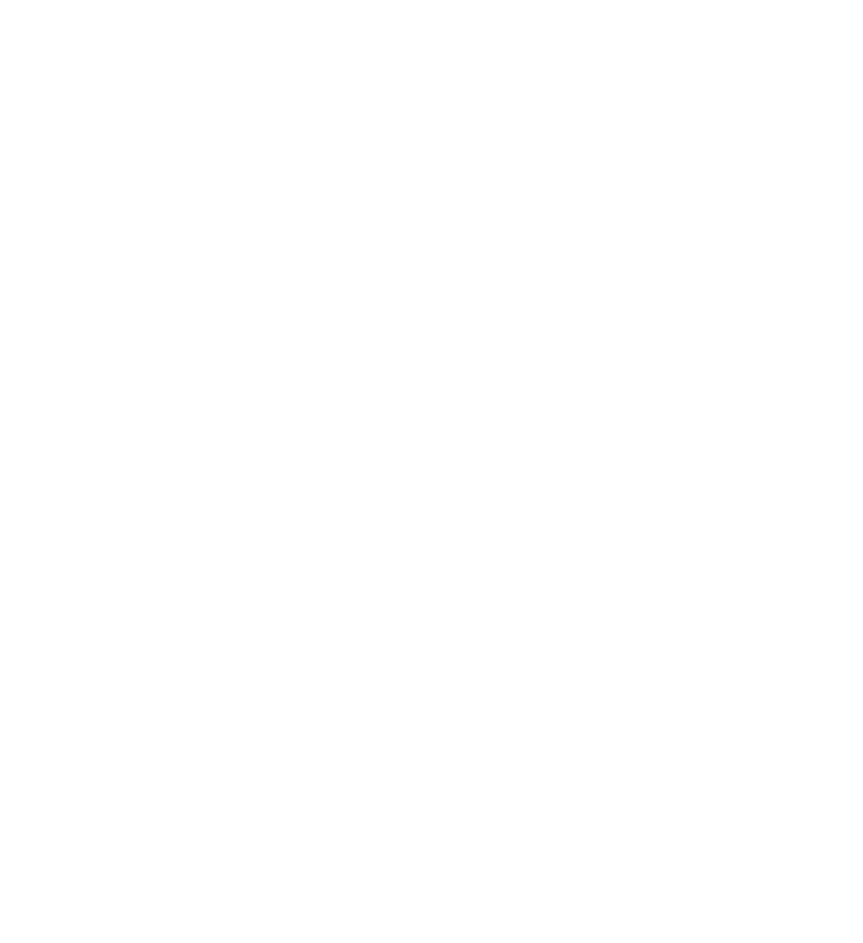
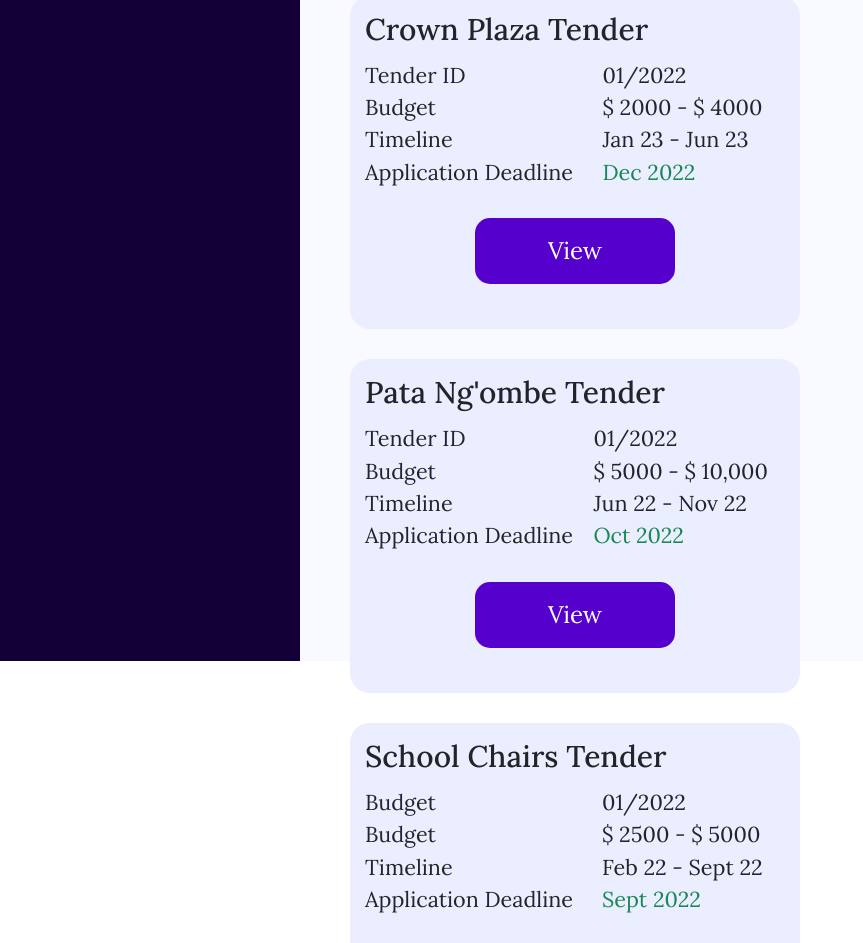
Before and after one commit to nelsonmutindamwanzia/tender-wema-frontend, a React (Create React App) app: page /tenders/active in a window 1280 px wide. Before the commit this address had no page. Shown: the part 139-1082 px from the top of the page, without its empty margins (0-863 px from the left). Before the commit the page ends 800 px from the top, so only its background shows below. Built offline with nearby package versions, Linux system fonts and the light colour scheme.

Commit message:
Add Active Tenders Component

```diff
--- /dev/null
+++ b/src/components/Active-Tenders.js
@@ -0,0 +1,121 @@
+import React from 'react'
+import '../styles/Tender-Result.css'
+import { FaClock, FaBolt, FaCheckDouble } from "react-icons/fa";
+import {GrDocumentPerformance} from "react-icons/gr";
+import 'bootstrap/dist/css/bootstrap.min.css';
+
+
+function ActiveTenders () {
+    return (
+        <div className='publish-container'>
+            <div className='publish-navigation'>
+
+                Tender
+
+
+            </div>
+
+            <div className='publish-content'>
+
+
+               <h2> Active Tenders </h2>
+
+               <div className='results-container'>
+
+                <div className='single-tender'>
+
+                    <h5> Crown Plaza Tender</h5>
+
+                    <table className='table table-borderless'>
+
+                        <tr>
+                            <td>Tender ID  </td>
+                            <td>01/2022  </td>
+                         </tr>
+
+                        <tr>
+                         <td> Budget  </td>
+                        <td>  $ 2000 - $ 4000 </td>
+                            </tr>
+
+                            <tr>
+                             <td> Timeline </td>
+                             <td> Jan 23 - Jun 23 </td>
+                            </tr>
+
+                            <tr>
+                                <td> Application Deadline</td>
+                                <td className='text-success'> Dec 2022</td>
+                            </tr>
+
+                    </table>
+
+                    <button> View</button>
+
+
+
+                </div>
+
+
+                  <div className='single-tender'>
+      <h5>  Pata Ng'ombe Tender</h5>
+      <table className='table table-borderless'>
+          <tr>
+              <td>Tender ID  </td>
+              <td>01/2022  </td>
+           </tr>
+
+          <tr>
+           <td> Budget  </td>
+          <td>  $ 5000 - $ 10,000 </td>
+              </tr>
+              <tr>
+               <td> Timeline </td>
+               <td> Jun 22 - Nov 22 </td>
+              </tr>
+              <tr>
+                  <td>Application Deadline </td>
+                  <td className='text-success'> Oct 2022</td>
+              </tr>
+      </table>
+      <button> View</button>
+  </div>
+
+
+              <div className='single-tender'>
+      <h5> School Chairs Tender</h5>
+      <table className='table table-borderless'>
+          <tr>
+              <td>Budget  </td>
+              <td>01/2022  </td>
+           </tr>
+
+          <tr>
+           <td> Budget </td>
+          <td>  $ 2500 - $ 5000</td>
+              </tr>
+              <tr>
+               <td> Timeline </td>
+               <td> Feb 22 - Sept 22 </td>
+              </tr>
+              <tr>
+                  <td>Application Deadline</td>
+                  <td className='text-success'> Sept 2022</td>
+              </tr>
+      </table>
+      <button> View</button>
+        </div>
+
+            </div>
+
+            </div>
+
+
+
+        </div>
+    )
+
+
+}
+
+export default ActiveTenders;
--- a/src/index.js
+++ b/src/index.js
@@ -4,6 +4,8 @@ import './index.css';
 import App from './App';
 import PublishedTender from './components/Publishtender'
 import TenderResult from './components/Tender-Results'
+import ActiveTenders from './components/Active-Tenders'
+
 
 // import reportWebVitals from './reportWebVitals';
 import {BrowserRouter, Route, Routes} from 'react-router-dom';
@@ -18,6 +20,8 @@ root.render(
     <Route path="/" element={<App />} />
     <Route path="tenders/publish" element={<PublishedTender />} />
     <Route path="tenders/results" element={<TenderResult />} />
+    <Route path="tenders/active" element={<ActiveTenders />} />
+
     </Routes>
   </BrowserRouter>
 );
--- a/src/styles/Tender-Result.css
+++ b/src/styles/Tender-Result.css
@@ -14,12 +14,19 @@
     background-color: #eaeeff;
     padding: 15px;
     border-radius: 20px;
-    width: 400px;
+    width: 450px;
     margin: 15px 0;
+
+}
+
+.single-tender td {
+
+    font-size: .9rem;
 
 }
 
 .single-tender button {
 
     width: 200px;
+
 }
```
